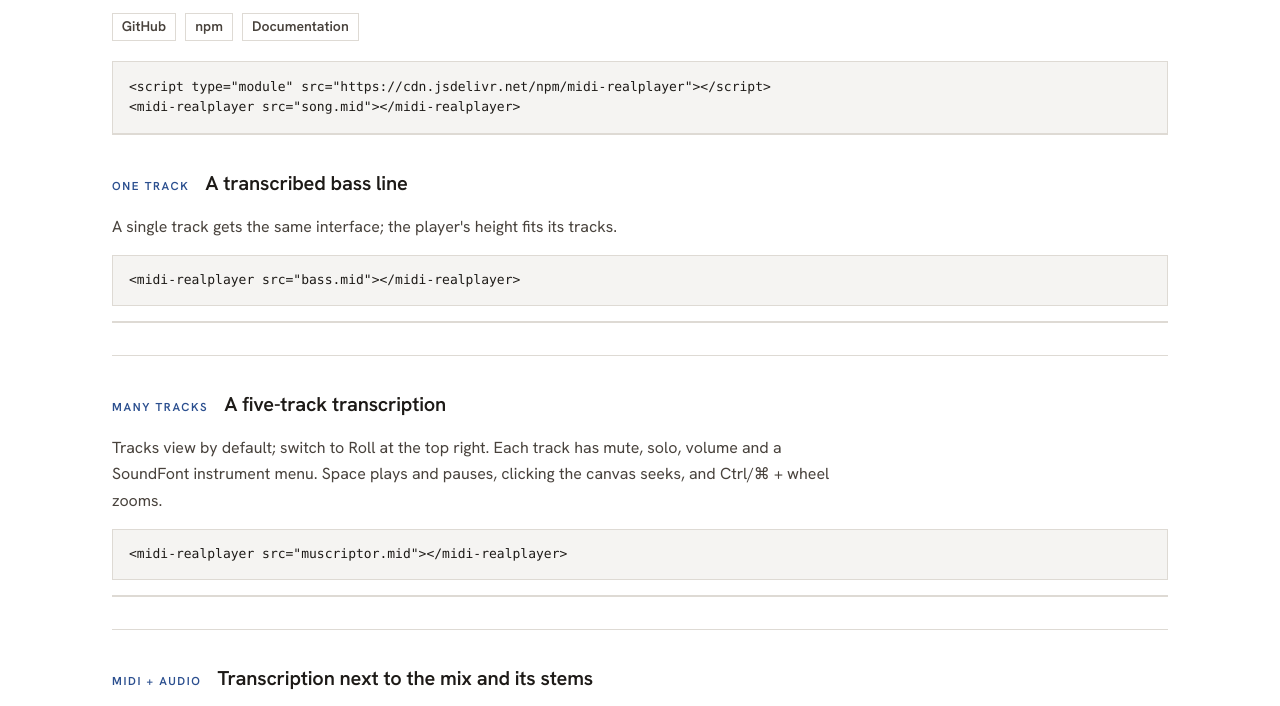
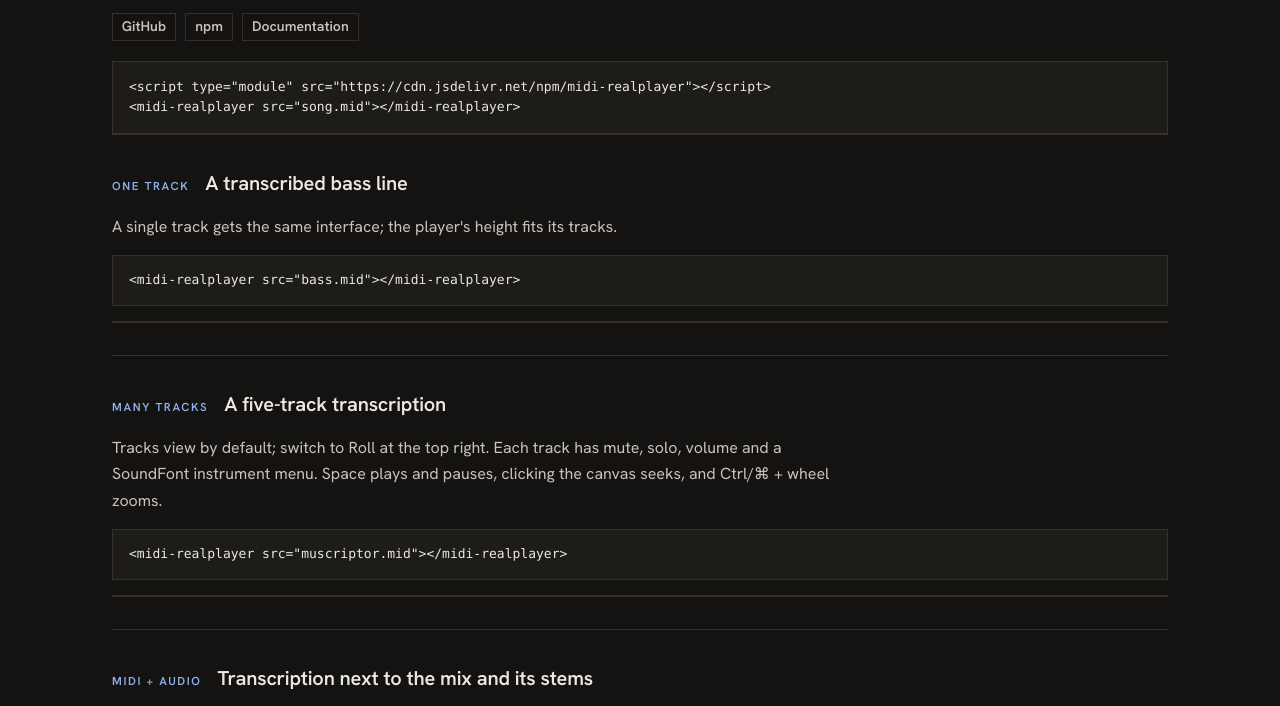
Before and after one commit to vaclisinc/midi-realplayer, a website with bundled scripts: page demo/index.html in a window 1280 px wide. Shown: the part 190-896 px from the top of the page. Built offline with nearby package versions, Linux system fonts and the dark colour scheme.

Commit message:
Demo: follow the visitor's light or dark system setting

```diff
--- a/demo/index.html
+++ b/demo/index.html
@@ -19,7 +19,19 @@
       --felt: #2b4f8f;
       --sans: "Hanken Grotesk", -apple-system, BlinkMacSystemFont, "Segoe UI", sans-serif;
       --mono: ui-monospace, "SF Mono", Menlo, Consolas, monospace;
-      color-scheme: light;
+      color-scheme: light dark;
+    }
+    /* Follow the visitor's system setting; the players do the same on their own. */
+    @media (prefers-color-scheme: dark) {
+      :root {
+        --paper: #141311;
+        --paper-sunk: #1d1c19;
+        --ink: #ece8e2;
+        --ink-soft: #c9c3bb;
+        --muted: #9a938a;
+        --rule: #34312d;
+        --felt: #8fb0ec;
+      }
     }
     * { box-sizing: border-box; }
     body { margin: 0; background: var(--paper); color: var(--ink); font: 1rem/1.65 var(--sans); -webkit-font-smoothing: antialiased; }
```
